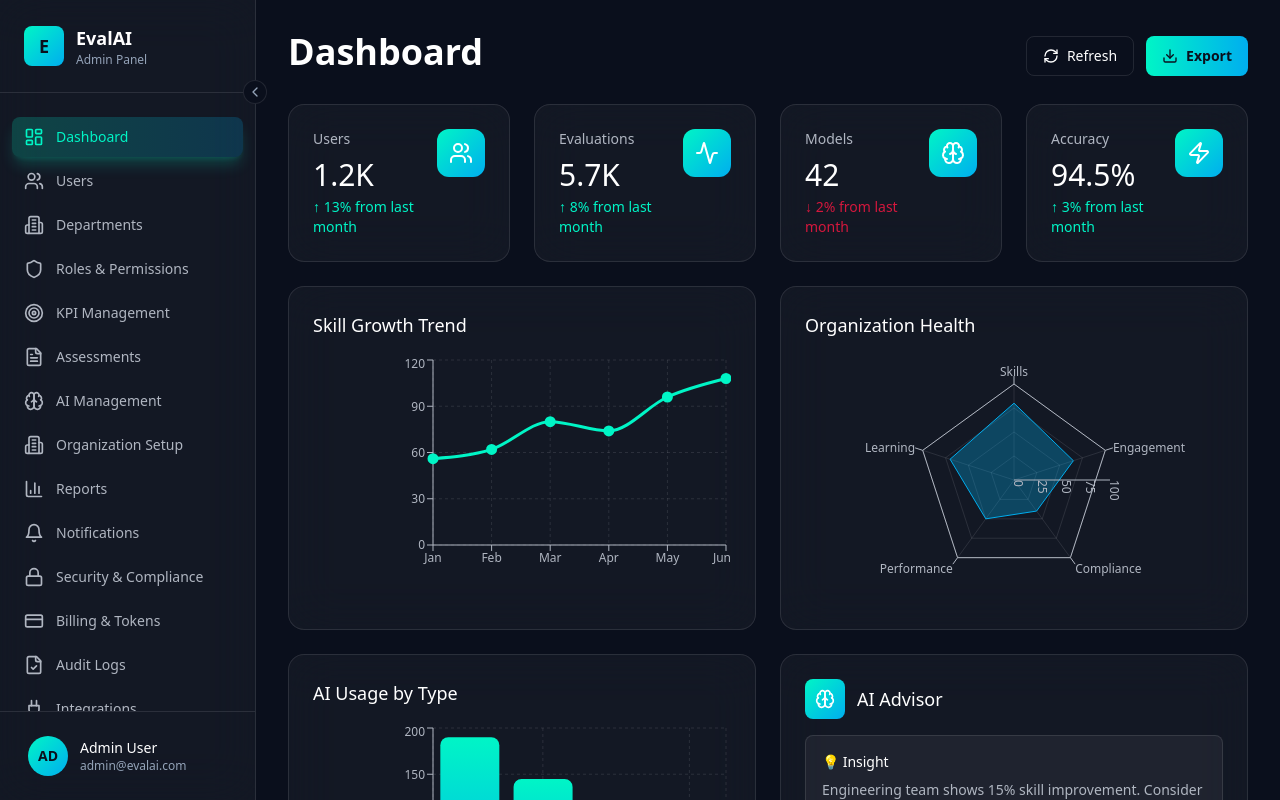
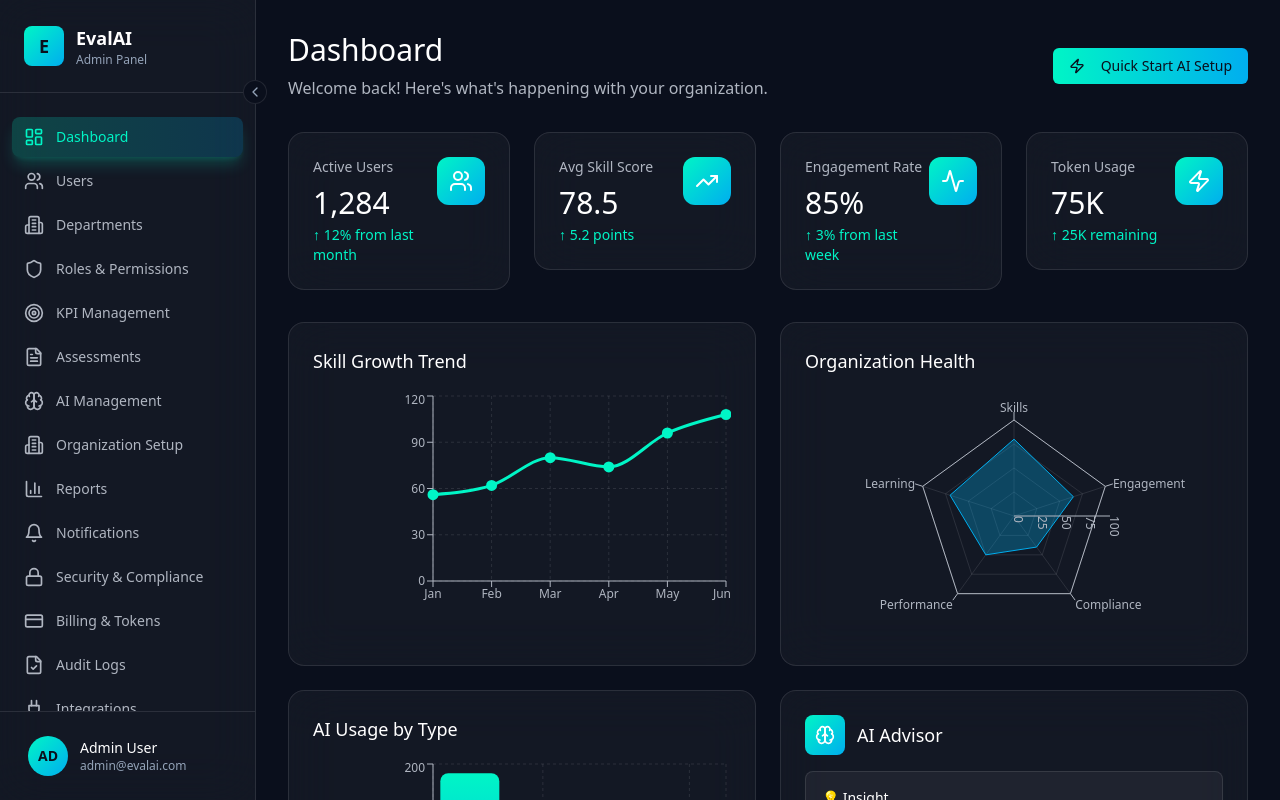
Before and after one commit to manitc5287/EvalAI, a Next.js app: page /dashboard in a window 1280 px wide. Shown: the top 800 px of the page. Built offline with nearby package versions, Linux system fonts and the light colour scheme.

Commit message:
final design changes

```diff
--- a/src/modules/dashboard/components/stats-card.tsx
+++ b/src/modules/dashboard/components/stats-card.tsx
@@ -7,7 +7,7 @@ import { cn } from '@/lib/utils';
 export interface StatsCardProps {
   title: string;
   value: string | number;
-  change?: number;
+  change?: number | string;
   changeType?: 'increase' | 'decrease';
   icon: LucideIcon;
   iconColor: string;
@@ -27,6 +27,13 @@ export const StatsCard: FC<StatsCardProps> = ({
   const arrow = isPositive ? '↑' : '↓';
   const changeTextColor = isPositive ? '#00F5C6' : '#d4183d';
 
+  // Format change text
+  const changeText = typeof change === 'string'
+    ? change
+    : change !== undefined
+      ? `${arrow} ${Math.round(Math.abs(change))}% from last month`
+      : '';
+
   return (
     <div className="relative group">
       {/* Hover glow */}
@@ -37,9 +44,9 @@ export const StatsCard: FC<StatsCardProps> = ({
           <div className="flex-1 min-w-0">
             <p className="text-[#B0B6C1] text-sm mb-2 truncate">{title}</p>
             <p className="text-white text-3xl mb-1 truncate">{value}</p>
-            {change !== undefined && (
-              <p className="text-sm" style={{ color: changeTextColor }}>
-                {arrow} {Math.round(Math.abs(change))}% from last month
+            {changeText && (
+              <p className="text-sm text-[#00F5C6]">
+                {changeText}
               </p>
             )}
           </div>
--- a/src/modules/dashboard/pages/dashboard-page.tsx
+++ b/src/modules/dashboard/pages/dashboard-page.tsx
@@ -34,65 +34,52 @@ export default function DashboardPage() {
 
   return (
     <div className="min-h-screen p-6 lg:p-8">
-      <div className="space-y-6">
-        {/* Header (Search removed; start with Dashboard heading) */}
+      <div className="max-w-[1600px] mx-auto space-y-8">
+        {/* Header */}
         <div className="flex flex-col lg:flex-row lg:items-center lg:justify-between gap-4">
           <div>
-            <h1 className="text-white text-3xl lg:text-4xl font-bold mb-2">Dashboard</h1>
+            <h1 className="text-white text-3xl mb-2">Dashboard</h1>
+            <p className="text-[#B0B6C1]">Welcome back! Here's what's happening with your organization.</p>
           </div>
-          <div className="flex flex-wrap gap-3">
-            <button
-              onClick={() => refetch()}
-              disabled={isLoading}
-              className="inline-flex items-center justify-center gap-2 px-4 h-10 border border-white/10 text-white hover:bg-white/5 rounded-lg transition-all text-sm font-medium disabled:opacity-50 disabled:cursor-not-allowed"
-            >
-              <RefreshCw className={`w-4 h-4 ${isLoading ? 'animate-spin' : ''}`} />
-              Refresh
-            </button>
-            <button className="inline-flex items-center justify-center gap-2 px-4 h-10 bg-gradient-to-r from-[#00F5C6] to-[#00AEEF] text-[#0A0F1C] hover:opacity-90 rounded-lg transition-all text-sm font-semibold">
-              <Download className="w-4 h-4" />
-              Export
-            </button>
-          </div>
+          <button className="inline-flex items-center justify-center gap-2 whitespace-nowrap rounded-md text-sm font-medium transition-all disabled:pointer-events-none disabled:opacity-50 h-9 px-4 py-2 bg-gradient-to-r from-[#00F5C6] to-[#00AEEF] text-[#0A0F1C] hover:opacity-90">
+            <Zap className="w-4 h-4 mr-2" />
+            Quick Start AI Setup
+          </button>
         </div>
 
         {/* Stats Grid */}
         <div className="grid grid-cols-1 md:grid-cols-2 lg:grid-cols-4 gap-6">
           <StatsCard
-            title={STAT_LABELS.TOTAL_USERS}
-            value={isLoading ? '...' : formatNumber(stats?.totalUsers || 0)}
-            change={12.5}
-            changeType="increase"
+            title="Active Users"
+            value="1,284"
+            change="↑ 12% from last month"
             icon={Users}
             iconColor="bg-gradient-to-br from-[#00F5C6] to-[#00AEEF]"
             trend="up"
           />
 
           <StatsCard
-            title={STAT_LABELS.TOTAL_EVALUATIONS}
-            value={isLoading ? '...' : formatNumber(stats?.totalEvaluations || 0)}
-            change={8.2}
-            changeType="increase"
+            title="Avg Skill Score"
+            value="78.5"
+            change="↑ 5.2 points"
+            icon={TrendingUp}
+            iconColor="bg-gradient-to-br from-[#00F5C6] to-[#00AEEF]"
+            trend="up"
+          />
+
+          <StatsCard
+            title="Engagement Rate"
+            value="85%"
+            change="↑ 3% from last week"
             icon={Activity}
             iconColor="bg-gradient-to-br from-[#00F5C6] to-[#00AEEF]"
             trend="up"
           />
 
           <StatsCard
-            title={STAT_LABELS.ACTIVE_MODELS}
-            value={isLoading ? '...' : stats?.activeModels || 0}
-            change={2.4}
-            changeType="decrease"
-            icon={Brain}
-            iconColor="bg-gradient-to-br from-[#00F5C6] to-[#00AEEF]"
-            trend="down"
-          />
-
-          <StatsCard
-            title={STAT_LABELS.AVERAGE_ACCURACY}
-            value={isLoading ? '...' : formatPercentage(stats?.averageAccuracy || 0)}
-            change={3.1}
-            changeType="increase"
+            title="Token Usage"
+            value="75K"
+            change="↑ 25K remaining"
             icon={Zap}
             iconColor="bg-gradient-to-br from-[#00F5C6] to-[#00AEEF]"
             trend="up"
```
